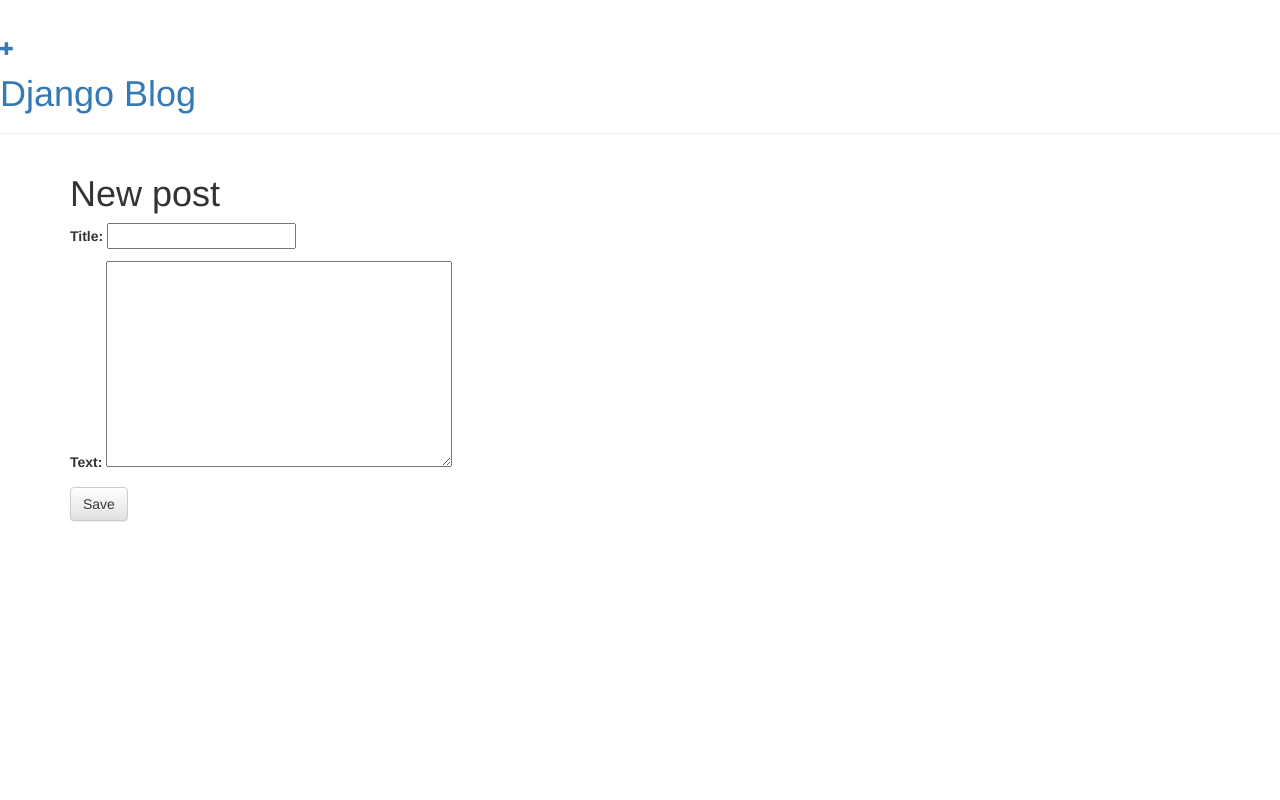
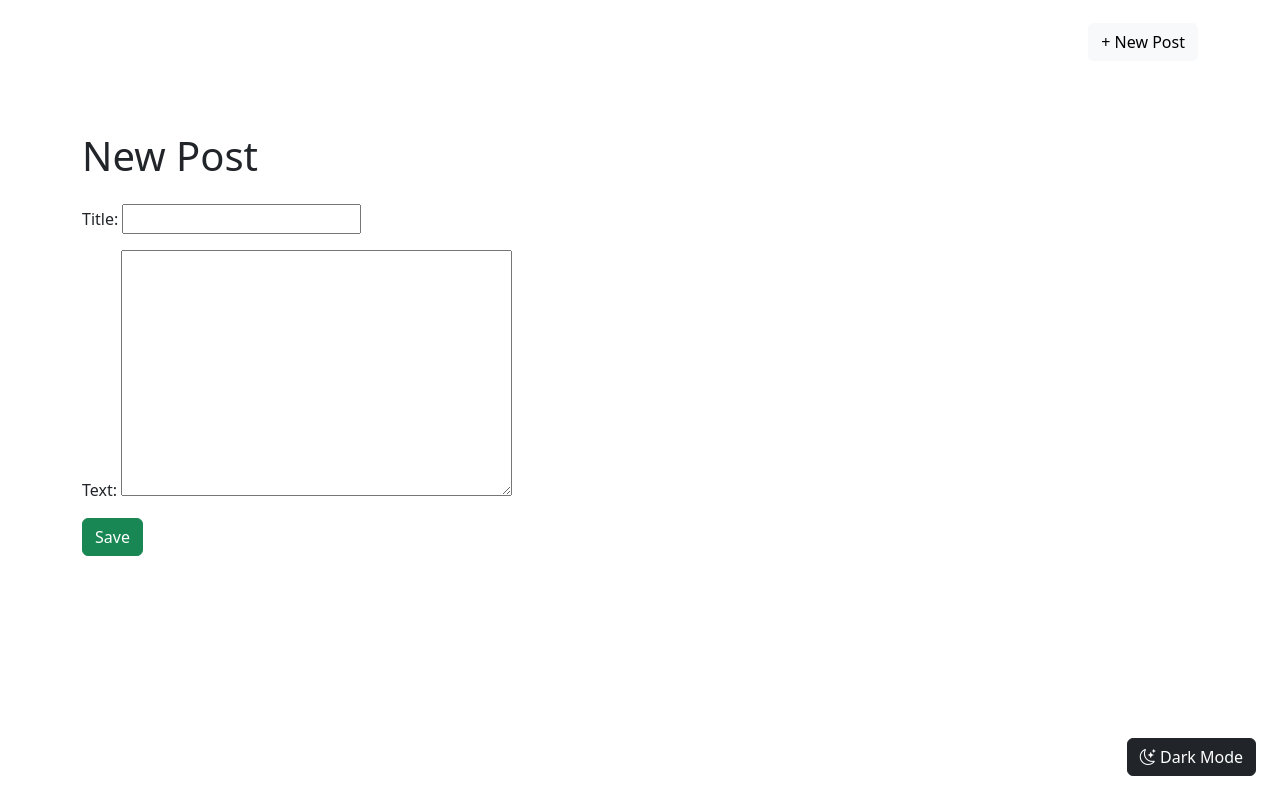
Before and after one commit to rajeshniure/Django-blog, a Django app: page /post/new/ in a window 1280 px wide. Run offline with Django 5.2, Linux system fonts and the light colour scheme; some libraries are stand-ins or nearby versions.

Commit message:
style updated

```diff
--- a/templates/base.html
+++ b/templates/base.html
@@ -1,29 +1,48 @@
 {% load static %}
-
-<html>
+<!DOCTYPE html>
+<html lang="en">
 
 <head>
-    <title>Blog</title>
-    <link rel="stylesheet" href="{% static 'css/blog.css' %}">
-    <link rel="stylesheet" href="//maxcdn.bootstrapcdn.com/bootstrap/3.2.0/css/bootstrap.min.css">
-    <link rel="stylesheet" href="//maxcdn.bootstrapcdn.com/bootstrap/3.2.0/css/bootstrap-theme.min.css">
-    <link href="//fonts.googleapis.com/css?family=Lobster&subset=latin,latin-ext" rel="stylesheet" type="text/css">
+    <meta charset="UTF-8">
+    <title>Django Blog</title>
+    <link href="{% static 'css/blog.css' %}" rel="stylesheet">
+    <link href="https://cdn.jsdelivr.net/npm/bootstrap@5.3.2/dist/css/bootstrap.min.css" rel="stylesheet">
+    <link href="https://fonts.googleapis.com/css2?family=Raleway:wght@400;700&family=Roboto&display=swap" rel="stylesheet">
+    <link rel="stylesheet" href="https://cdn.jsdelivr.net/npm/bootstrap-icons@1.10.5/font/bootstrap-icons.css">
 
 </head>
 
 <body>
-    <div class="page-header">
-    <a href="{% url 'post_new' %}" class="top-menu"><span class="glyphicon glyphicon-plus"></span></a>
-        <h1><a href="/">Django Blog</a></h1>
-    </div>
-    <div class="content container">
-        <div class="row">
-            <div class="col-md-8">
-                {% block content %}
-                {% endblock %}
-            </div>
+    <!-- Dark Mode Toggle Button -->
+    <button id="dark-mode-toggle" class="btn btn-dark position-fixed bottom-0 end-0 m-4" onclick="toggleDarkMode()" >
+        <i class="bi bi-moon-stars"></i> Dark Mode
+    </button>
+
+    <nav class="navbar navbar-expand-lg navbar-dark  py-3">
+        <div class="container">
+            <a class="navbar-brand fs-3 fw-bold" href="/"> Blog</a>
+            <a href="{% url 'post_new' %}" class="btn btn-light">+ New Post</a>
         </div>
-    </div>
+    </nav>
+
+    <main class="container mt-5">
+        {% block content %}{% endblock %}
+    </main>
+
+    <script src="https://cdn.jsdelivr.net/npm/bootstrap@5.3.2/dist/js/bootstrap.bundle.min.js"></script>
+    <script>
+
+        function toggleDarkMode() {
+            document.body.classList.toggle('dark-mode');
+            let darkMode = document.body.classList.contains('dark-mode');
+            localStorage.setItem('darkMode', darkMode);
+        }
+
+
+        if (localStorage.getItem('darkMode') === 'true') {
+            document.body.classList.add('dark-mode');
+        }
+    </script>
 </body>
 
 </html>
--- a/templates/post_edit.html
+++ b/templates/post_edit.html
@@ -1,18 +1,16 @@
 {% extends 'base.html' %}
 
 {% block content %}
-<h1>New post</h1>
+<h1 class="mb-4">{% if post.pk %}Edit Post{% else %}New Post{% endif %}</h1>
+
 <form method="POST" class="post-form">
-    {% csrf_token%}
+    {% csrf_token %}
     {{ form.as_p }}
-
-    <button type="submit" class="save btn btn-default">Save</button>
+    <button type="submit" class="btn btn-success">Save</button>
+    {% if post.pk %}
+        <a href="{% url 'post_delete' pk=post.pk %}" class="btn btn-danger ms-2">
+            Delete
+        </a>
+    {% endif %}
 </form>
-    {% if post.pk %}
-    <a href="{% url 'post_delete' pk=post.pk %}" class="btn btn-danger">
-        Delete
-    </a>
-    {% endif %}
-
-
 {% endblock %}
--- a/templates/post_list.html
+++ b/templates/post_list.html
@@ -6,10 +6,11 @@
 {% block content %}
                 {% for post in posts %}
                 <div class="post">
+
+                    <h1><a href="{% url 'post_detail' pk=post.pk %}">{{ post.title }}</a></h1>
                     <div class="date">
                         <p>published: {{ post.published_date }}</p>
                     </div>
-                    <h1><a href="{% url 'post_detail' pk=post.pk %}">{{ post.title }}</a></h1>
                     <p>{{ post.text|linebreaksbr }}</p>
                 </div>
                 {% endfor %}
```
Also changed, not shown: templates/post_detail.html (+6 -12 lines).
